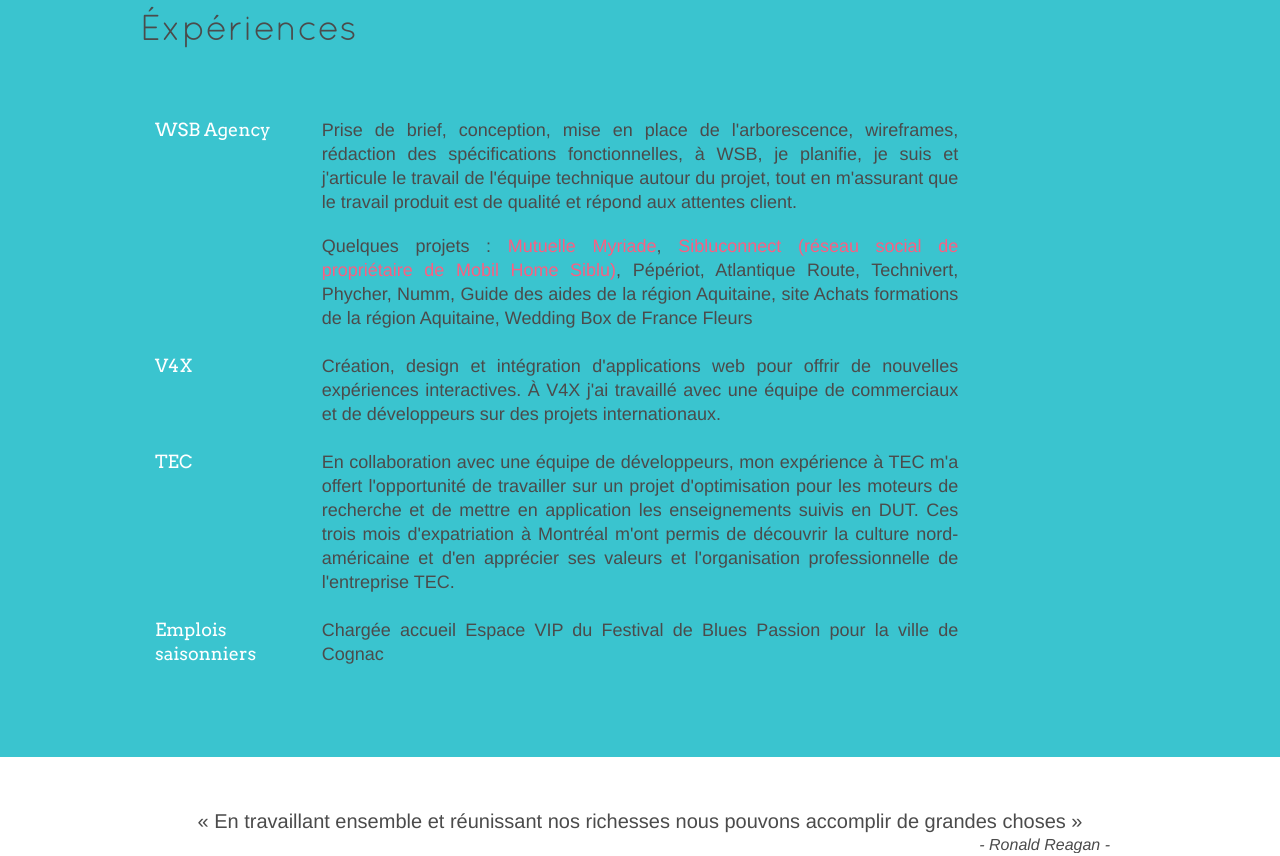
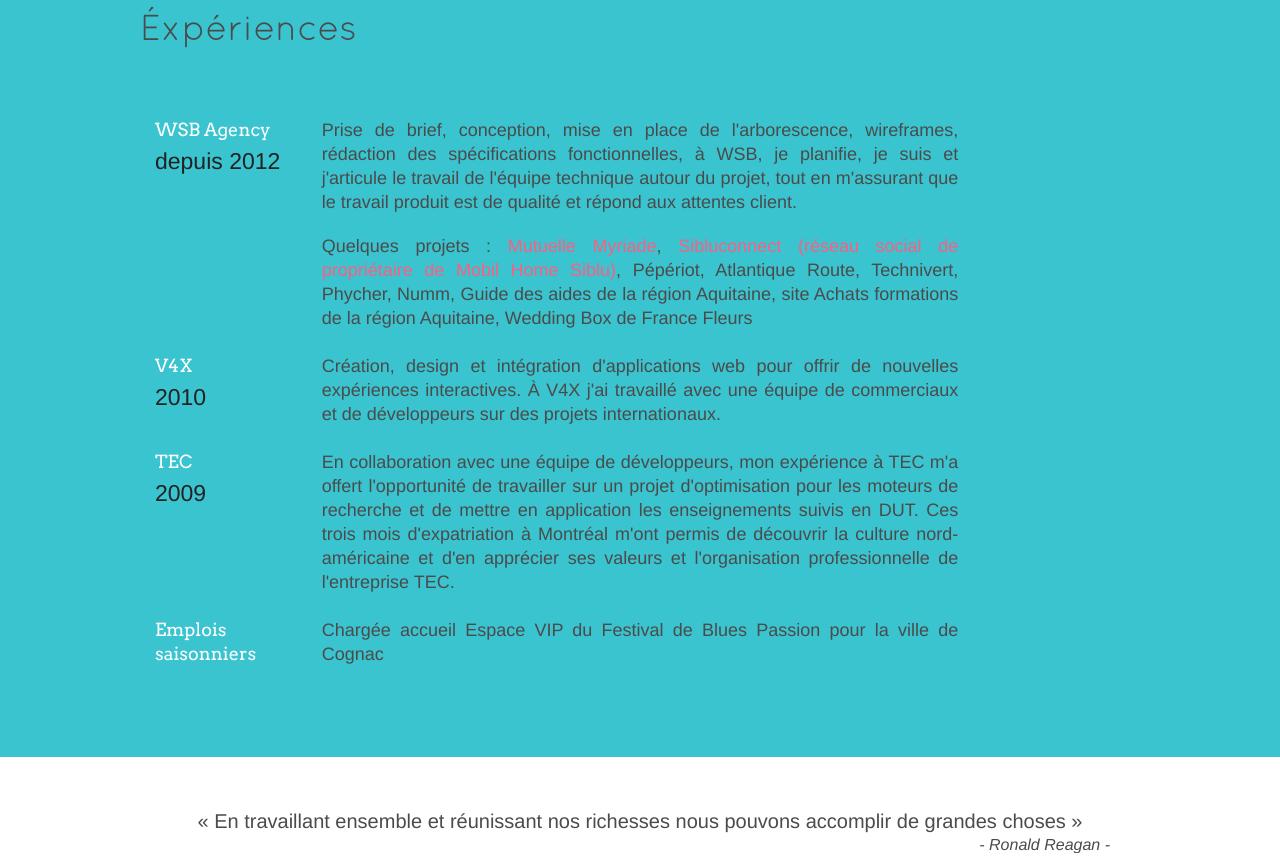
Before and after one commit to Lesclena/helena-lescanne.fr, a website: page index.html in a window 1280 px wide. Shown: the part 1735-2591 px from the top of the page. Drawn offline with Linux system fonts and the light colour scheme; no server answers.

Commit message:
add date experiences

```diff
--- a/index.html
+++ b/index.html
@@ -55,6 +55,7 @@
         <article class="experience">
           <div class="experience-title">
             <h3>WSB Agency</h3>
+            <h4>depuis 2012</h4>
           </div>
           <div class="experience-content">
             <p>Prise de brief, conception, mise en place de l'arborescence, wireframes, rédaction des spécifications fonctionnelles, à WSB, je planifie, je suis et j'articule le travail de l'équipe technique autour du projet, tout en m'assurant que le travail produit est de qualité et répond aux attentes client.</p>
@@ -65,6 +66,7 @@
         <article class="experience">
           <div class="experience-title">
             <h3>V4X</h3>
+            <h4>2010</h4>
           </div>
           <div class="experience-content">
             <p>Création, design et intégration d'applications web pour offrir de nouvelles expériences interactives. À V4X j'ai travaillé avec une équipe de commerciaux et de développeurs sur des projets internationaux.</p>
@@ -74,6 +76,7 @@
         <article class="experience">
           <div class="experience-title">
             <h3>TEC</h3>
+            <h4>2009</h4>
           </div>
           <div class="experience-content">
             <p>En collaboration avec une équipe de développeurs, mon expérience à TEC m'a offert l'opportunité de travailler sur un projet d'optimisation pour les moteurs de recherche et de mettre en application les enseignements suivis en DUT. Ces trois mois d'expatriation à Montréal m'ont permis de découvrir la culture nord-américaine et d'en apprécier ses valeurs et l'organisation professionnelle de l'entreprise TEC.</p>
@@ -141,7 +144,6 @@
           <div class="education-content">
             <h3>Master Conception Production Audiovisuel et Multimédia</h3>
             <h4>Université Michel de Montaigne de Bordeaux 3</h4>
-            <p>Integer fringilla erat vel odio vestibulum laoreet. Vivamus pretium, turpis id dignissim bibendum, enim nibh pulvinar tortor, ut cursus odio magna a nibh. Integer fringilla erat vel odio vestibulum laoreet. </p>
           </div>
         </article>
 
```
